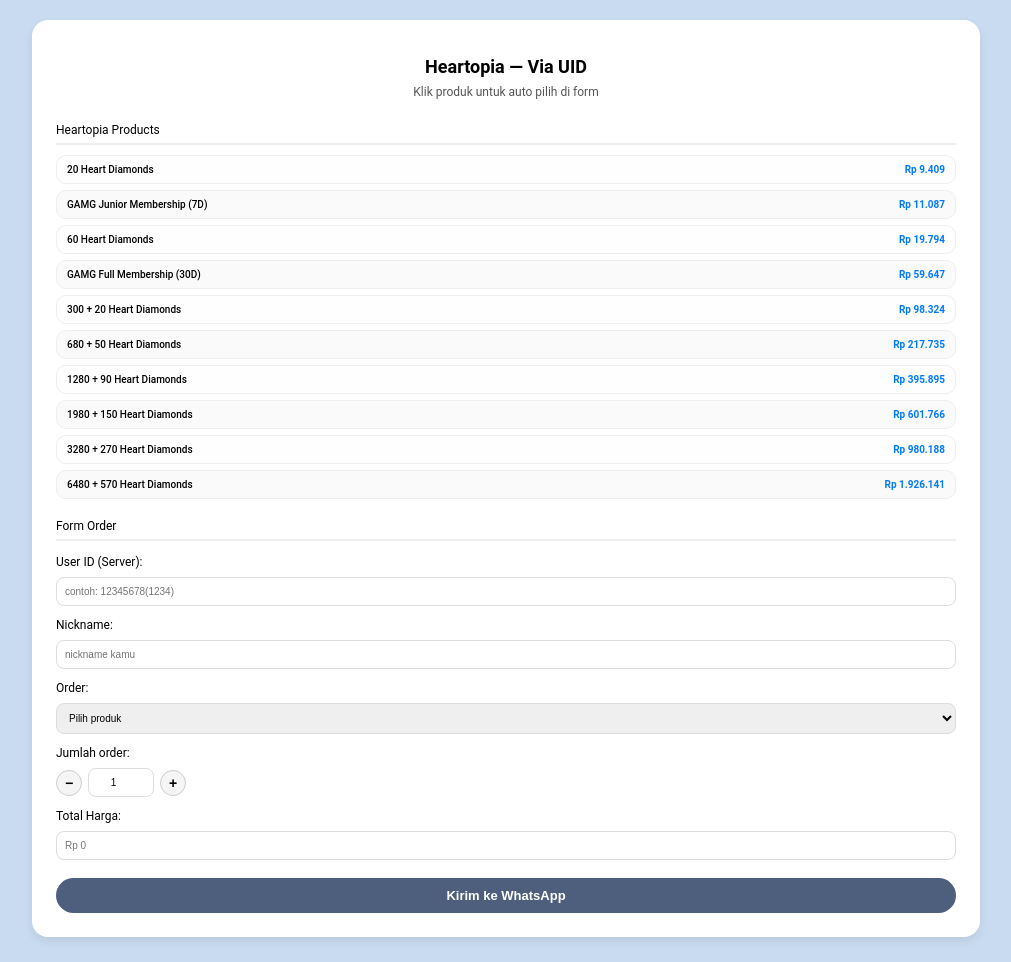
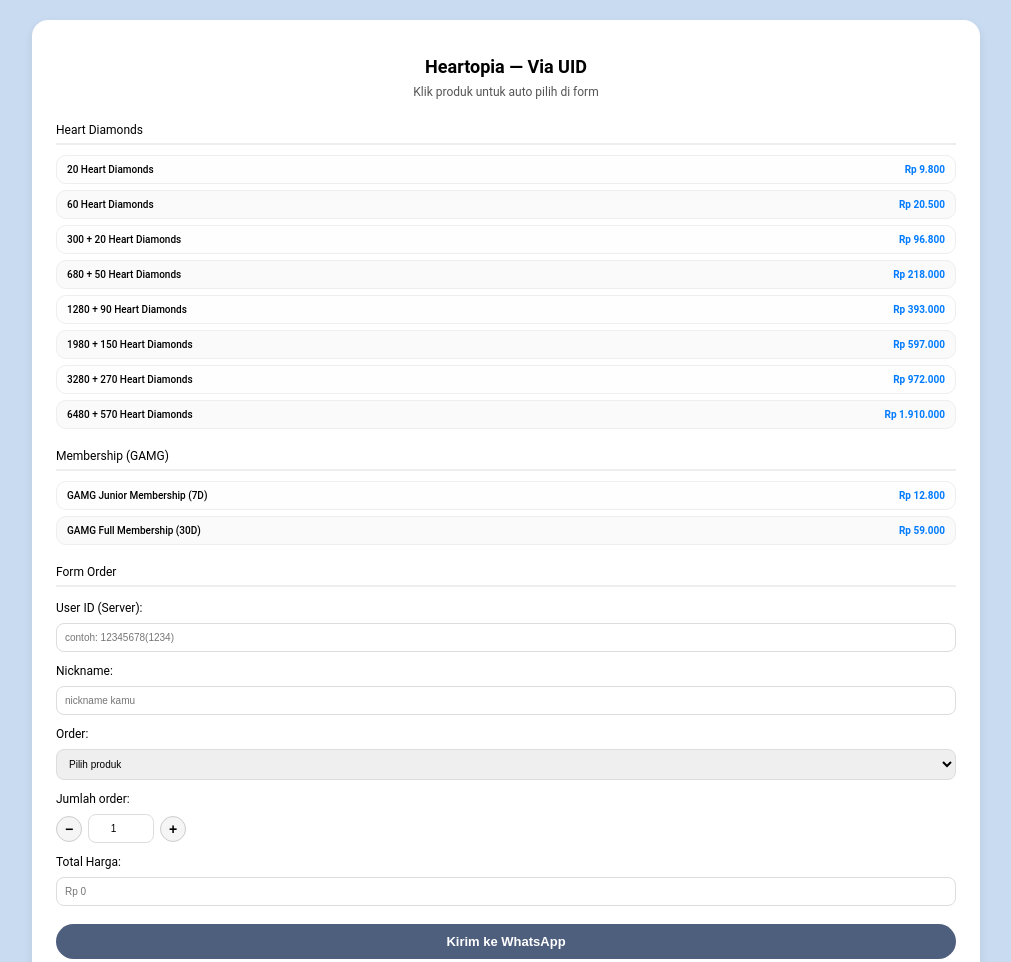
Before and after one commit to topupgram/tpgwebshtpviaid, a plain HTML site: page index.html in a window 1280 px wide. Shown: the top 962 px of the page, without its empty margins (134-1145 px from the left). Drawn offline with Linux system fonts and the light colour scheme.

Commit message:
Refactor product pricing and markup logic

```diff
--- a/index.html
+++ b/index.html
@@ -133,8 +133,13 @@
     <div class="subtitle">Klik produk untuk auto pilih di form</div>
 
     <div class="section">
-      <div class="section-title">Heartopia Products</div>
-      <ul class="pricelist" id="listProducts"></ul>
+      <div class="section-title">Heart Diamonds</div>
+      <ul class="pricelist" id="listDiamonds"></ul>
+    </div>
+
+    <div class="section">
+      <div class="section-title">Membership (GAMG)</div>
+      <ul class="pricelist" id="listMembership"></ul>
     </div>
 
     <div class="section">
@@ -174,74 +179,29 @@
       return 'Rp ' + numberString.replace(/\B(?=(\d{3})+(?!\d))/g, '.');
     }
 
-    // RULES MARKUP (UPDATED)
-    function calcMarkup(basePrice) {
-      if (basePrice > 0 && basePrice < 16000) return 800;
+    // HEARTOPIA: TANPA RULES (HARGA SESUAI LIST)
+    var PRODUCTS = [
+      { item: "20 Heart Diamonds", price: 9800, cat: "diamonds" },
+      { item: "60 Heart Diamonds", price: 20500, cat: "diamonds" },
+      { item: "300 + 20 Heart Diamonds", price: 96800, cat: "diamonds" },
+      { item: "680 + 50 Heart Diamonds", price: 218000, cat: "diamonds" },
+      { item: "1280 + 90 Heart Diamonds", price: 393000, cat: "diamonds" },
+      { item: "1980 + 150 Heart Diamonds", price: 597000, cat: "diamonds" },
+      { item: "3280 + 270 Heart Diamonds", price: 972000, cat: "diamonds" },
+      { item: "6480 + 570 Heart Diamonds", price: 1910000, cat: "diamonds" },
 
-      if (basePrice >= 16000 && basePrice <= 50000) {
-        var m2 = Math.round(basePrice * 0.05);
-        return Math.min(m2, 1200);
-      }
-
-      if (basePrice > 50000 && basePrice <= 140000) {
-        var m3 = Math.round(basePrice * 0.033);
-        return Math.min(m3, 2000);
-      }
-
-      if (basePrice > 140000 && basePrice <= 300000) return 2000;
-
-      if (basePrice > 300000 && basePrice <= 500000) {
-        var m5 = Math.round(basePrice * 0.008);
-        return Math.min(m5, 4000);
-      }
-
-      if (basePrice > 500000 && basePrice <= 700000) {
-        var minPrice = 500000;
-        var maxPrice = 700000;
-        var minMarkup = 3500;
-        var maxMarkup = 6000;
-
-        var ratio = (basePrice - minPrice) / (maxPrice - minPrice);
-        var markup = minMarkup + ratio * (maxMarkup - minMarkup);
-        return Math.round(markup);
-      }
-
-      if (basePrice > 700000) {
-        return Math.round(basePrice * 0.0085);
-      }
-
-      return 0;
-    }
-
-    function calcFinalPrice(basePrice) {
-      return basePrice + calcMarkup(basePrice);
-    }
-
-    // BASE PRICELIST (KAMU)
-    var PRODUCTS = [
-      { item: "20 Heart Diamonds", price: 8609 },
-      { item: "GAMG Junior Membership (7D)", price: 10287 },
-      { item: "60 Heart Diamonds", price: 18851 },
-      { item: "GAMG Full Membership (30D)", price: 57742 },
-      { item: "300 + 20 Heart Diamonds", price: 96324 },
-      { item: "680 + 50 Heart Diamonds", price: 215735 },
-      { item: "1280 + 90 Heart Diamonds", price: 392753 },
-      { item: "1980 + 150 Heart Diamonds", price: 597053 },
-      { item: "3280 + 270 Heart Diamonds", price: 971927 },
-      { item: "6480 + 570 Heart Diamonds", price: 1909907 }
+      { item: "GAMG Junior Membership (7D)", price: 12800, cat: "membership" },
+      { item: "GAMG Full Membership (30D)", price: 59000, cat: "membership" }
     ];
 
     function createLi(product) {
-      var finalPrice = calcFinalPrice(product.price);
-
       var li = document.createElement("li");
       li.setAttribute("data-item", product.item);
-      li.setAttribute("data-base", String(product.price));
-      li.setAttribute("data-price", String(finalPrice));
+      li.setAttribute("data-price", String(product.price));
 
       li.innerHTML =
         '<span class="item-name">' + product.item + '</span>' +
-        '<span class="item-price">' + formatRupiah(finalPrice) + '</span>';
+        '<span class="item-price">' + formatRupiah(product.price) + '</span>';
 
       li.addEventListener("click", function () {
         selectProduct(product.item);
@@ -253,25 +213,32 @@
     }
 
     function renderAll() {
-      var listProducts = document.getElementById("listProducts");
+      var listDiamonds = document.getElementById("listDiamonds");
+      var listMembership = document.getElementById("listMembership");
       var select = document.getElementById("orderSelect");
 
-      if (!listProducts || !select) return;
+      if (!listDiamonds || !listMembership || !select) return;
 
-      listProducts.innerHTML = "";
+      listDiamonds.innerHTML = "";
+      listMembership.innerHTML = "";
       select.innerHTML = '<option value="" disabled selected>Pilih produk</option>';
 
       for (var i = 0; i < PRODUCTS.length; i++) {
         var p = PRODUCTS[i];
-        var finalPrice = calcFinalPrice(p.price);
 
         var opt = document.createElement("option");
         opt.value = p.item;
-        opt.setAttribute("data-price", String(finalPrice));
+        opt.setAttribute("data-price", String(p.price));
         opt.textContent = p.item;
         select.appendChild(opt);
 
-        listProducts.appendChild(createLi(p));
+        var li = createLi(p);
+
+        if (p.cat === "membership") {
+          listMembership.appendChild(li);
+        } else {
+          listDiamonds.appendChild(li);
+        }
       }
     }
 
```
